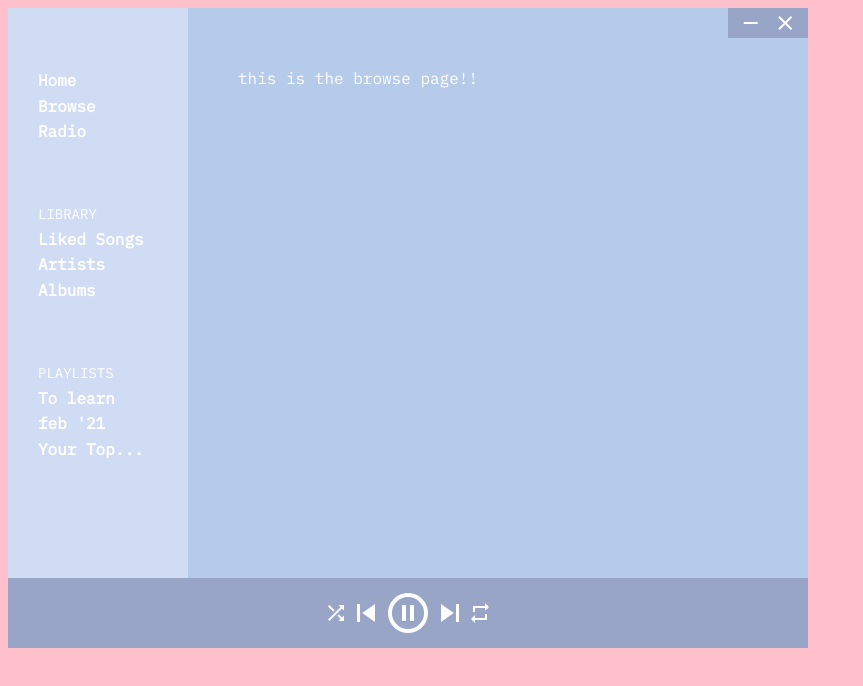
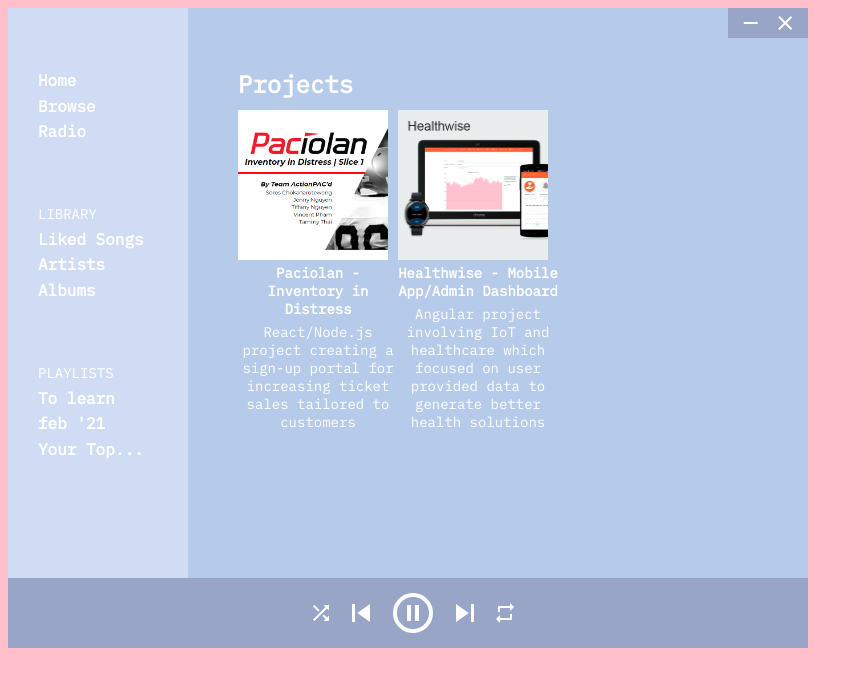
Before and after one commit to tammythai/portfolio, a React (Create React App) app: page /browse in a window 1280 px wide. Shown: the top 686 px of the page, without its empty margins (0-863 px from the left). Built offline with nearby package versions, Linux system fonts and the light colour scheme.

Commit message:
Finished routing and browse projects page

```diff
--- a/src/App.js
+++ b/src/App.js
@@ -12,7 +12,31 @@
 import Radio from "./pages/Radio";
 import Artists from "./pages/Artists";
 import Albums from "./pages/Albums";
+import Healthwise from "./projects/Healthwise";
+import Paciolan from "./projects/Paciolan";
 import Draggable from "react-draggable";
+
+import paciolan from "./images/paciolan.png";
+import healthwise from "./images/healthwise.png";
+
+const projectRoutes = [
+  {
+    title: "Paciolan - Inventory in Distress",
+    description:
+      "React/Node.js project creating a sign-up portal for increasing ticket sales tailored to customers",
+    image: paciolan,
+    path: "/paciolan",
+    main: () => <Paciolan />,
+  },
+  {
+    title: "Healthwise - Mobile App/Admin Dashboard",
+    description:
+      "Angular project involving IoT and healthcare which focused on user provided data to generate better health solutions",
+    image: healthwise,
+    path: "/healthwise",
+    main: () => <Healthwise />,
+  },
+];
 
 const navRoutes = [
   {
@@ -23,7 +47,7 @@
   {
     path: "/browse",
     title: "Browse",
-    main: () => <Browse />,
+    main: () => <Browse projects={projectRoutes} />,
   },
   {
     path: "/radio",
@@ -73,7 +97,7 @@
 // it doesn't die
 // also need to have a fallback if im not logged in (aka no token available)
 
-const routesList = [navRoutes, libraryRoutes, playlistsRoutes];
+const routesList = [navRoutes, libraryRoutes, playlistsRoutes, projectRoutes];
 
 function App() {
   const nodeRef = React.useRef(null);
--- a/src/App.scss
+++ b/src/App.scss
@@ -167,6 +167,9 @@
   img {
     width: 150px;
   }
+  a {
+    display: block;
+  }
 }
 
 .list-display {
@@ -284,6 +287,7 @@
   flex-direction: row;
   justify-content: center;
   align-items: center;
+  gap: 10px;
 }
 
 ::-webkit-scrollbar {
--- a/src/components/CollectionDisplay.js
+++ b/src/components/CollectionDisplay.js
@@ -1,4 +1,5 @@
 import React from "react";
+import { Link } from "react-router-dom";
 
 function CollectionDisplay(props) {
   const title = props.title;
@@ -17,8 +18,6 @@
             className="collection-image"
             src={item.album.images[0].url}
             alt={item.album.name}
-            width={item.album.images[0].width}
-            height={item.album.images[0].height}
           />
           <span className="material-icons md-36 collection-play">
             play_circle
@@ -52,8 +51,6 @@
             className="collection-image"
             src={item.images[0].url}
             alt={item.name}
-            width={item.images[0].width}
-            height={item.images[0].height}
           />
           <span className="material-icons md-36 collection-play">
             play_circle
@@ -71,6 +68,30 @@
         </div>
       </div>
     ));
+  } else if (collectionType === "projects") {
+    displayCollection = collection.map((item, index) => (
+      <div key={index}>
+        <Link to={item.path}>
+          <div
+            className="collection-item"
+            onClick={() => console.log(collection[index])}
+          >
+            <img
+              className="collection-image"
+              src={item.image}
+              alt={item.title}
+            />
+            <span className="material-icons md-36 collection-play">
+              play_circle
+            </span>
+          </div>
+        </Link>
+        <div className="collection-item-desc player-description">
+          <div className="collection-item-title">{item.title}</div>
+          <div>{item.description}</div>
+        </div>
+      </div>
+    ));
   }
 
   return (
--- a/src/components/Main.js
+++ b/src/components/Main.js
@@ -2,7 +2,12 @@
 import { Switch, Route } from "react-router-dom";
 
 function Main(props) {
-  const [navRoutes, libraryRoutes, playlistsRoutes] = props.routes;
+  const [
+    navRoutes,
+    libraryRoutes,
+    playlistsRoutes,
+    projectRoutes,
+  ] = props.routes;
 
   const navRoutesContent = navRoutes.map((route, index) => (
     <Route key={index} path={route.path} children={route.main} />
@@ -16,12 +21,17 @@
     <Route key={index} path={route.path} children={route.main} />
   ));
 
+  const projectRoutesContent = projectRoutes.map((route, index) => (
+    <Route key={index} path={route.path} children={route.main} />
+  ));
+
   return (
     <div className="main">
       <Switch>
         {navRoutesContent}
         {libraryRoutesContent}
         {playlistsRoutesContent}
+        {projectRoutesContent}
       </Switch>
     </div>
   );
--- a/src/components/Player.js
+++ b/src/components/Player.js
@@ -3,6 +3,7 @@
 function Player() {
   return (
     <div className="player">
+      <span className="song-image"></span>
       <span className="material-icons md-24">shuffle</span>
       <span className="material-icons md-36">skip_previous</span>
       <span className="material-icons md-48">pause_circle_outline</span>
--- a/src/pages/Browse.js
+++ b/src/pages/Browse.js
@@ -1,7 +1,23 @@
 import React from "react";
+import CollectionDisplay from "../components/CollectionDisplay";
+import { Switch, Route } from "react-router-dom";
 
-function Browse() {
-  return <div>this is the browse page!!</div>;
+function Browse(props) {
+  const projects = props.projects;
+  const projectsRoutes = projects.map((route, index) => (
+    <Route key={index} path={route.path} children={route.main} />
+  ));
+
+  return (
+    <div>
+      <CollectionDisplay
+        title="Projects"
+        collection={projects}
+        collectionType="projects"
+      />
+      <Switch>{projectsRoutes}</Switch>
+    </div>
+  );
 }
 
 export default Browse;
--- a/src/pages/Home.js
+++ b/src/pages/Home.js
@@ -12,23 +12,40 @@
       </span>
       <h2>Bio</h2>
       <p>
-        Lorem ipsum dolor sit amet, consectetur adipiscing elit. Aenean dictum
-        erat in volutpat pellentesque. Duis suscipit, tellus eget egestas
-        gravida.
+        Always learning front-end developer with a focus on React. Striving to
+        make applications that are aesthetic, accessible, and authentic.
       </p>
 
       <h2>More</h2>
       <p>
-        Nunc feugiat ultrices aliquam. Sed sed porta ante. Vestibulum purus
-        urna, ultrices at ipsum ut, feugiat aliquam quam. Sed quis aliquam est.
+        Graduate from University of California, Irvine who enjoys morning
+        exercise, playing guitar, singing badly to her favorite songs, watching
+        others play games, and gaining a better understanding of physical/mental
+        health.
       </p>
 
       <h2>Info</h2>
-      <ul>
-        <li>LinkedIn</li>
-        <li>GitHub</li>
-        <li>Resume</li>
-      </ul>
+      <a
+        href="https://www.linkedin.com/in/tammy-thai98/"
+        target="_blank"
+        rel="noopener noreferrer"
+      >
+        LinkedIn
+      </a>
+      <a
+        href="https://github.com/tammythai"
+        target="_blank"
+        rel="noopener noreferrer"
+      >
+        GitHub
+      </a>
+      <a
+        href="https://drive.google.com/file/d/1VvHS9S4P7XK35O-_-URPPhL1SGtUgqm8/view?usp=sharing"
+        target="_blank"
+        rel="noopener noreferrer"
+      >
+        Resume
+      </a>
     </div>
   );
 }
--- /dev/null
+++ b/src/projects/Healthwise.js
@@ -0,0 +1,7 @@
+import React from "react";
+
+function Healthwise() {
+  return <div>Healthwise page ya yeeeeet</div>;
+}
+
+export default Healthwise;
--- /dev/null
+++ b/src/projects/Paciolan.js
@@ -0,0 +1,7 @@
+import React from "react";
+
+function Paciolan() {
+  return <div>PACIOLAN page yuh</div>;
+}
+
+export default Paciolan;
```
Also changed, not shown: src/images/healthwise.png (added), src/images/paciolan.png (added).
